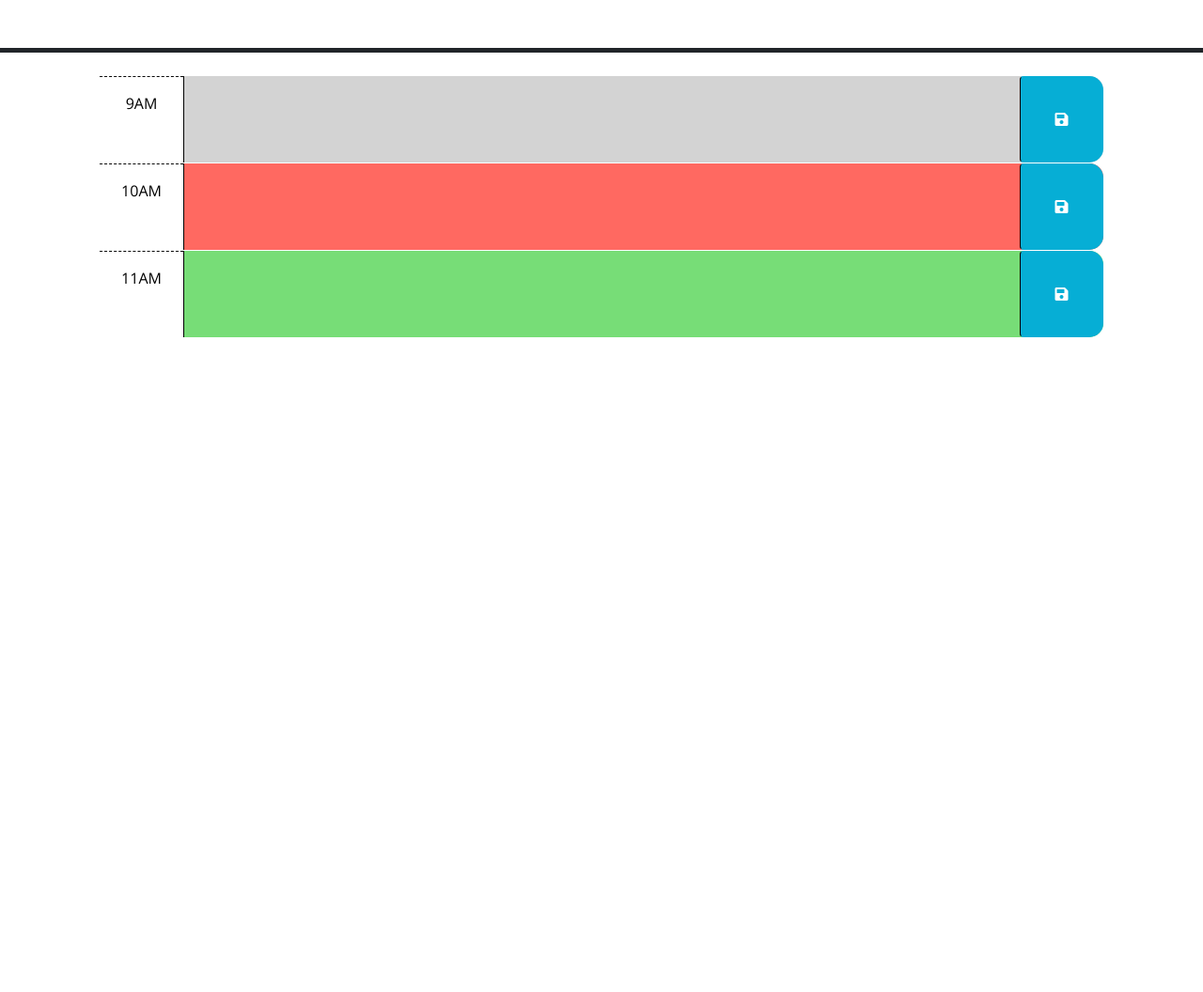
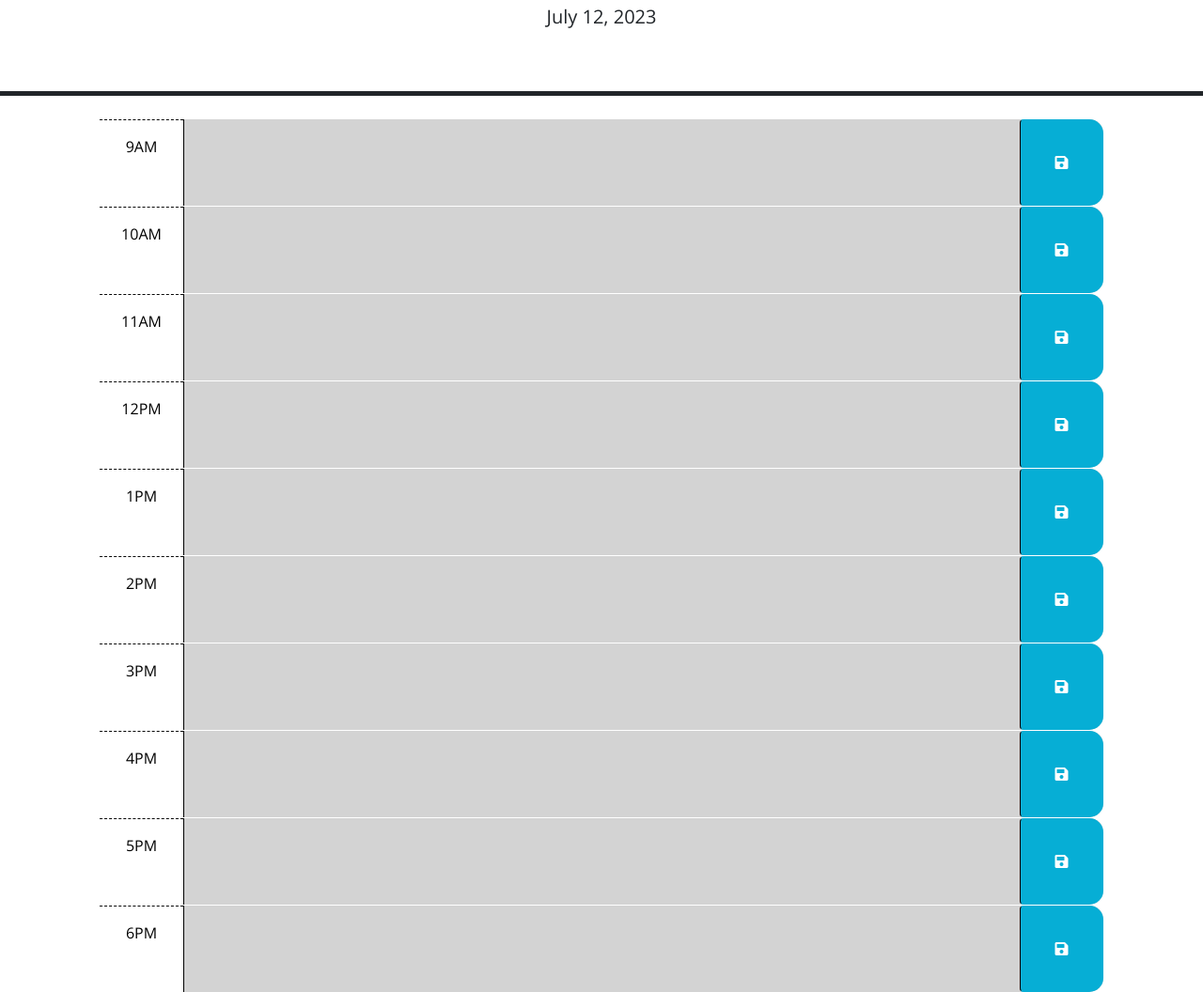
Before and after one commit to beffylaureen/daily-planner, a plain HTML site: page daily-planner/Develop/index.html in a window 1280 px wide. Shown: the part 176-1232 px from the top of the page at 94% size. Before the commit the page ends 800 px from the top, so only its background shows below. Drawn offline with nearby package versions, Linux system fonts and the light colour scheme.

Commit message:
commit 07122023 1653

```diff
--- a/daily-planner/Develop/index.html
+++ b/daily-planner/Develop/index.html
@@ -1,23 +1,14 @@
 <!DOCTYPE html>
 <html lang="en">
+
 <head>
   <meta charset="UTF-8" />
   <meta name="viewport" content="width=device-width, initial-scale=1.0" />
   <meta http-equiv="X-UA-Compatible" content="ie=edge" />
-    <link
-      rel="stylesheet"
-      href="https://cdn.jsdelivr.net/npm/bootstrap@5.1.3/dist/css/bootstrap.min.css"
-    />
-    <link
-      rel="stylesheet"
-      href="https://use.fontawesome.com/releases/v5.8.1/css/all.css"
-      integrity="sha384-50oBUHEmvpQ+1lW4y57PTFmhCaXp0ML5d60M1M7uH2+nqUivzIebhndOJK28anvf"
-      crossorigin="anonymous"
-    />
-    <link
-      href="https://fonts.googleapis.com/css?family=Open+Sans&display=swap"
-      rel="stylesheet"
-    />
+  <link rel="stylesheet" href="https://cdn.jsdelivr.net/npm/bootstrap@5.1.3/dist/css/bootstrap.min.css" />
+  <link rel="stylesheet" href="https://use.fontawesome.com/releases/v5.8.1/css/all.css"
+    integrity="sha384-50oBUHEmvpQ+1lW4y57PTFmhCaXp0ML5d60M1M7uH2+nqUivzIebhndOJK28anvf" crossorigin="anonymous" />
+  <link href="https://fonts.googleapis.com/css?family=Open+Sans&display=swap" rel="stylesheet" />
   <link rel="stylesheet" href="style.css" />
   <title>Work Day Scheduler</title>
 </head>
@@ -40,7 +31,7 @@
         -->
 
     <!-- Example of a past time block. The "past" class adds a gray background color. -->
-      <div id="hour-9" class="row time-block past">
+    <div id="hour-9" class="row time-block">
       <div class="col-2 col-md-1 hour text-center py-3">9AM</div>
       <textarea class="col-8 col-md-10 description" rows="3"> </textarea>
       <button class="btn saveBtn col-2 col-md-1" aria-label="save">
@@ -49,7 +40,7 @@
     </div>
 
     <!-- Example of a a present time block. The "present" class adds a red background color. -->
-      <div id="hour-10" class="row time-block present">
+    <div id="hour-10" class="row time-block">
       <div class="col-2 col-md-1 hour text-center py-3">10AM</div>
       <textarea class="col-8 col-md-10 description" rows="3"> </textarea>
       <button class="btn saveBtn col-2 col-md-1" aria-label="save">
@@ -58,7 +49,7 @@
     </div>
 
     <!-- Example of a future time block. The "future" class adds a green background color. -->
-      <div id="hour-11" class="row time-block future">
+    <div id="hour-11" class="row time-block">
       <div class="col-2 col-md-1 hour text-center py-3">11AM</div>
       <textarea class="col-8 col-md-10 description" rows="3"> </textarea>
       <button class="btn saveBtn col-2 col-md-1" aria-label="save">
@@ -66,13 +57,69 @@
       </button>
     </div>
 
+    <div id="hour-12" class="row time-block">
+      <div class="col-2 col-md-1 hour text-center py-3">12PM</div>
+      <textarea class="col-8 col-md-10 description" rows="3"> </textarea>
+      <button class="btn saveBtn col-2 col-md-1" aria-label="save">
+        <i class="fas fa-save" aria-hidden="true"></i>
+      </button>
+    </div>
+
+    <div id="hour-13" class="row time-block">
+      <div class="col-2 col-md-1 hour text-center py-3">1PM</div>
+      <textarea class="col-8 col-md-10 description" rows="3"> </textarea>
+      <button class="btn saveBtn col-2 col-md-1" aria-label="save">
+        <i class="fas fa-save" aria-hidden="true"></i>
+      </button>
+    </div>
+
+    <div id="hour-14" class="row time-block">
+      <div class="col-2 col-md-1 hour text-center py-3">2PM</div>
+      <textarea class="col-8 col-md-10 description" rows="3"> </textarea>
+      <button class="btn saveBtn col-2 col-md-1" aria-label="save">
+        <i class="fas fa-save" aria-hidden="true"></i>
+      </button>
+    </div>
+
+    <div id="hour-15" class="row time-block">
+      <div class="col-2 col-md-1 hour text-center py-3">3PM</div>
+      <textarea class="col-8 col-md-10 description" rows="3"> </textarea>
+      <button class="btn saveBtn col-2 col-md-1" aria-label="save">
+        <i class="fas fa-save" aria-hidden="true"></i>
+      </button>
+    </div>
+
+    <div id="hour-16" class="row time-block">
+      <div class="col-2 col-md-1 hour text-center py-3">4PM</div>
+      <textarea class="col-8 col-md-10 description" rows="3"> </textarea>
+      <button class="btn saveBtn col-2 col-md-1" aria-label="save">
+        <i class="fas fa-save" aria-hidden="true"></i>
+      </button>
+    </div>
+
+    <div id="hour-17" class="row time-block">
+      <div class="col-2 col-md-1 hour text-center py-3">5PM</div>
+      <textarea class="col-8 col-md-10 description" rows="3"> </textarea>
+      <button class="btn saveBtn col-2 col-md-1" aria-label="save">
+        <i class="fas fa-save" aria-hidden="true"></i>
+      </button>
+    </div>
+
+    <div id="hour-18" class="row time-block">
+      <div class="col-2 col-md-1 hour text-center py-3">6PM</div>
+      <textarea class="col-8 col-md-10 description" rows="3"> </textarea>
+      <button class="btn saveBtn col-2 col-md-1" aria-label="save">
+        <i class="fas fa-save" aria-hidden="true"></i>
+      </button>
+    </div>
+
+
+
     <script src="https://code.jquery.com/jquery-3.4.1.min.js"></script>
-    <script
-      src="https://cdn.jsdelivr.net/npm/dayjs@1.11.3/dayjs.min.js"
-      integrity="sha256-iu/zLUB+QgISXBLCW/mcDi/rnf4m4uEDO0wauy76x7U="
-      crossorigin="anonymous"
-    ></script>
+    <script src="https://cdn.jsdelivr.net/npm/dayjs@1.11.3/dayjs.min.js"
+      integrity="sha256-iu/zLUB+QgISXBLCW/mcDi/rnf4m4uEDO0wauy76x7U=" crossorigin="anonymous"></script>
 
-    <script src="script.js"></script>
+    <script src="./script.js"></script>
 </body>
+
 </html>
--- a/daily-planner/Develop/script.js
+++ b/daily-planner/Develop/script.js
@@ -1,23 +1,61 @@
 // Wrap all code that interacts with the DOM in a call to jQuery to ensure that
 // the code isn't run until the browser has finished rendering all the elements
 // in the html.
+
 $(function () {
-  // TODO: Add a listener for click events on the save button. This code should
+
+  // TODO: Add a listener for click events on the save button. This code should\
   // use the id in the containing time-block as a key to save the user input in
   // local storage. HINT: What does `this` reference in the click listener
   // function? How can DOM traversal be used to get the "hour-x" id of the
   // time-block containing the button that was clicked? How might the id be
   // useful when saving the description in local storage?
   //
+  $(".saveBtn").on("click" , function (){
+    var key=$(this).parent().attr("id");
+    var value=$(this).siblings("textarea").val()
+    localStorage.setItem(key, value)
+  })
+
   // TODO: Add code to apply the past, present, or future class to each time
+
+
+
+  function colorHour (){
+    var actualTime=dayjs().hour();
+    // console.log('actualTime', actualTime);
+
+    $(".time-block").each(function() {
+      var blockTime = parseInt($(this).attr("id").split('-')[1])
+      // console.log('blockTime', blockTime)
+      if(blockTime<actualTime){
+        $(this).addClass("past")
+      }else if(blockTime===actualTime) {
+        $(this).addClass("present")
+        $(this).removeClass("past")
+      } else {
+        $(this).addClass("future")
+        $(this).removeClass("past")
+        $(this).removeClass("present")
+      }
+    })
+
   // block by comparing the id to the current hour. HINTS: How can the id
   // attribute of each time-block be used to conditionally add or remove the
   // past, present, and future classes? How can Day.js be used to get the
   // current hour in 24-hour time?
   //
+
+}
+colorHour ();
+
   // TODO: Add code to get any user input that was saved in localStorage and set
   // the values of the corresponding textarea elements. HINT: How can the id
   // attribute of each time-block be used to do this?
   //
+
   // TODO: Add code to display the current date in the header of the page.
+  var today=dayjs().format("MMMM D, YYYY");
+  $("#currentDay").text(today);
+
 });
```
Also changed, not shown: localStorage.js (added, +11 -0 lines). Lines whose indentation alone changed are shown as unchanged.
